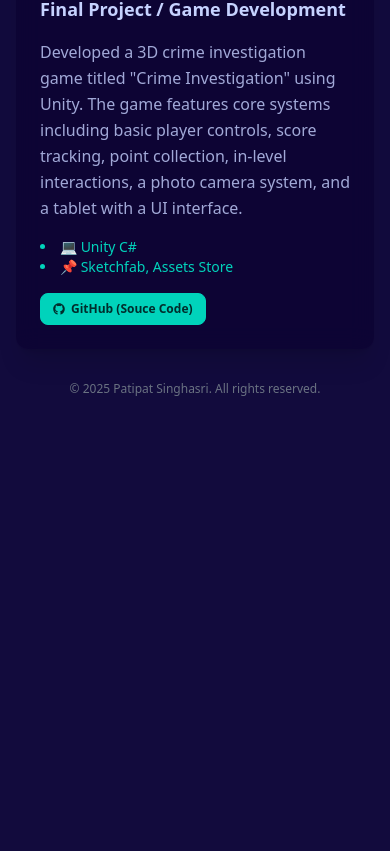
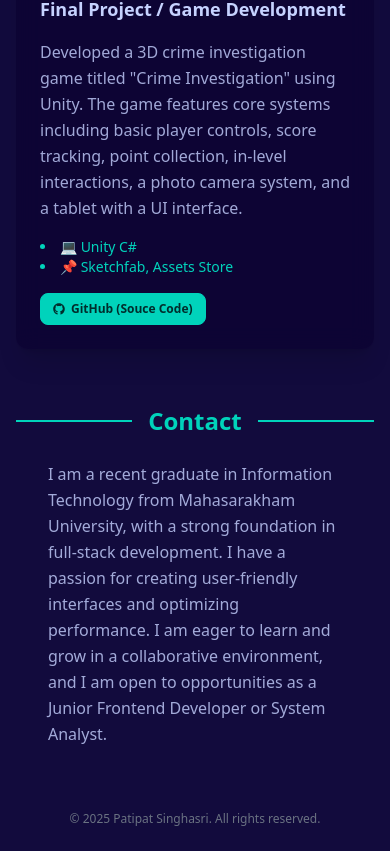
Before and after one commit to Patipat003/Portfolio-vite-project, a React (Vite) app: page / in a window 390 px wide. Shown: the part 4350-5201 px from the top of the page. Before the commit the page ends 4771 px from the top, so only its background shows below. Built offline with nearby package versions, Linux system fonts and the light colour scheme.

Commit message:
change about to contact

```diff
--- /dev/null
+++ b/src/components/layout/Contact.jsx
@@ -0,0 +1,16 @@
+import React from "react";
+
+const Contact = () => {
+	return (
+		<div className="w-full px-8 mb-8">
+			<p className="text-base text-neutral-content/80 leading-relaxed">
+					I am a recent graduate in Information Technology from Mahasarakham University,
+					with a strong foundation in full-stack development. I have a passion for creating
+					user-friendly interfaces and optimizing performance. I am eager to learn and grow
+					in a collaborative environment, and I am open to opportunities as a Junior Frontend Developer or System Analyst.
+			</p>
+		</div>
+	);
+}
+
+export default Contact;
--- a/src/components/layout/Header.jsx
+++ b/src/components/layout/Header.jsx
@@ -47,8 +47,8 @@ const Header = () => {
                 </li>
                 <span className="mt-2 mx-2 text-lg text-success/50 hidden md:inline">/</span>
                 <li>
-                  <a href="#about" className="text-lg md:text-xl font-semibold transition-all duration-300">
-                    About
+                  <a href="#contact" className="text-lg md:text-xl font-semibold transition-all duration-300">
+                    Contact
                   </a>
                 </li>
               </ul>
@@ -75,8 +75,8 @@ const Header = () => {
               </a>
             </li>
             <li>
-              <a href="#about" className="text-lg md:text-xl font-semibold transition-all duration-300">
-                About
+              <a href="#contact" className="text-lg md:text-xl font-semibold transition-all duration-300">
+                Contact
               </a>
             </li>
           </ul>
--- a/src/components/layout/Header2.jsx
+++ /dev/null
@@ -1,39 +0,0 @@
-import React from "react";
-
-const Header = () => {
-  return (
-    <header className="sticky top-0 z-50 backdrop-blur bg-base-200/80 shadow-md">
-      <div className="navbar h-24 flex items-center justify-end px-4 md:px-8">
-        <div className="flex-none border-b-2 border-success text-neutral-content">
-          <ul className="menu menu-horizontal px-1 text-success justify-end w-full">
-            <li>
-              <a href="#home" className="text-lg md:text-xl font-semibold transition-all duration-300">
-                Home
-              </a>
-            </li>
-            <span className="mx-2 text-lg text-success/50 hidden md:inline">/</span>
-            <li>
-              <a href="#skills" className="text-lg md:text-xl font-semibold transition-all duration-300">
-                Skills
-              </a>
-            </li>
-            <span className="mx-2 text-lg text-success/50 hidden md:inline">/</span>
-            <li>
-              <a href="#projects" className="text-lg md:text-xl font-semibold transition-all duration-300">
-                Projects
-              </a>
-            </li>
-            <span className="mx-2 text-lg text-success/50 hidden md:inline">/</span>
-            <li>
-              <a href="#about" className="text-lg md:text-xl font-semibold transition-all duration-300">
-                About
-              </a>
-            </li>
-          </ul>
-        </div>
-      </div>
-    </header>
-  );
-};
-
-export default Header;
--- a/src/pages/Portfolio.jsx
+++ b/src/pages/Portfolio.jsx
@@ -4,6 +4,7 @@ import { FaGithub, FaEnvelope } from "react-icons/fa";
 import Header from "../components/layout/Header";
 import Skills from "../components/layout/Skills";
 import Projects from "../components/layout/Projects";
+import Contact from "../components/layout/Contact";
 
 const Portfolio = () => {
   return (
@@ -91,7 +92,21 @@ const Portfolio = () => {
 
           <Projects />
         </section>
+
+        {/* Contact Section */}
+        <section id="contact" className="scroll-mt-26">
+
+          {/* Divider */}
+          <div className="mt-16 mb-8">
+            <div className="divider before:bg-success after:bg-success font-bold text-success text-2xl">Contact</div>
+          </div>
+
+          <Contact />
+        </section>
+
       </div>
+
+      {/* footer Section */}
       <footer className="text-center text-xs text-gray-500 my-6">
         © {new Date().getFullYear()} Patipat Singhasri. All rights reserved.
       </footer>
```
Also changed, not shown: src/components/layout/About.jsx (deleted).
